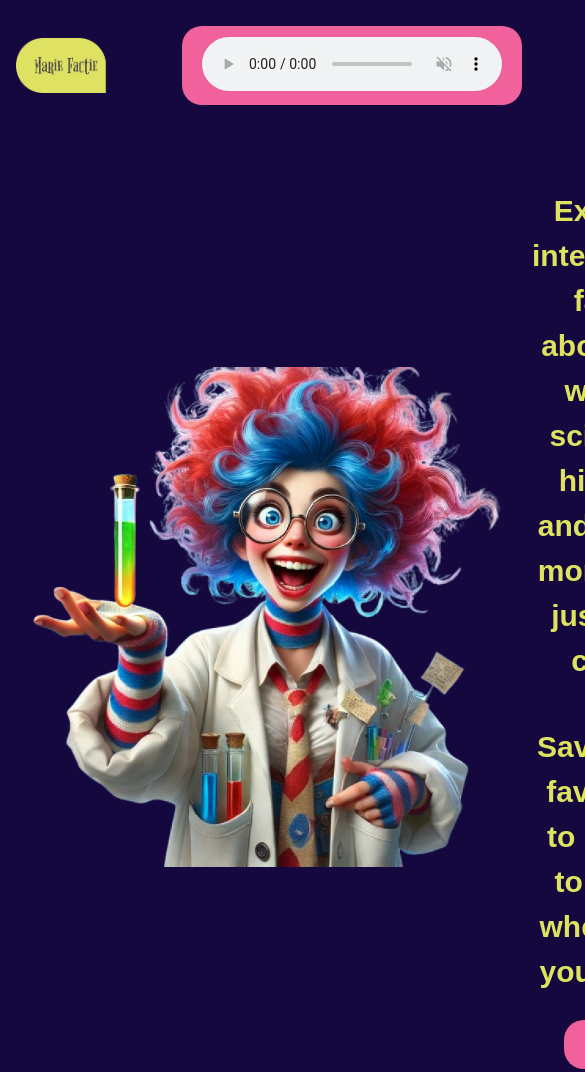
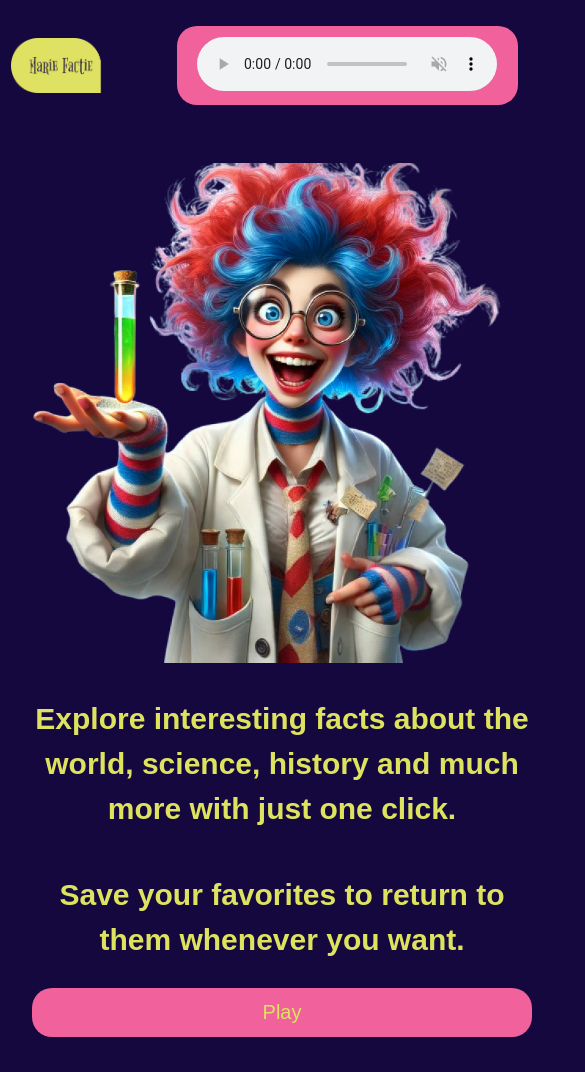
Before and after one commit to edmimi/Marie_Factie, a website built with Vite: page Marie_Factie/index.html in a window 390 px wide. Shown: the top 1072 px of the page, 585 px wide, since content can reach past the window. Built offline with nearby package versions, Linux system fonts and the light colour scheme; a web font is replaced by a local one.

Commit message:
Css responsive in process

```diff
--- a/Marie_Factie/src/style.css
+++ b/Marie_Factie/src/style.css
@@ -24,6 +24,21 @@ header img {
   height: auto;
   margin-left: 1rem;
 }
+
+.myAudio {
+  border-radius: 20px;
+  border: 1px solid transparent;
+  padding: 0.6em 1.2em;
+  font-size: 1em;
+  font-weight: 500;
+  font-family: 'ADLaM Display', sans-serif;
+  background-color: #f1619c;
+  color:#dde35f;
+  cursor: pointer;
+  transition: border-color 0.25s, background-color 0.25s;
+  margin: 10px;
+}
+
 
 body {
   margin: 0;
@@ -54,8 +69,8 @@ button {
   cursor: pointer;
   transition: border-color 0.25s, background-color 0.25s;
   margin: 10px;
+}
 
-}
 button:hover {
   border-color: #ff3399;
   background-color: #ff3399;
@@ -230,3 +245,51 @@ p {
 .confirmation-popup.hidden {
   display: none;
 }
+
+@media (max-width: 768px) {
+  header img {
+    width: 100%;
+    margin-left: 0.70em;
+  }
+
+  .fact-box {
+    width: 90%;
+  }
+
+  .favorite-item {
+    width: 90%;
+  }
+
+  .start-section, .new-fact-section, .favorites-section {
+    flex-direction: column;
+    align-items: center;
+  }
+
+  button {
+    width: 100%;
+  }
+  button.myAudio {
+    margin-right: 2em;
+  }
+  header img {
+    width: 40%;
+    max-width: 400px;
+    height: auto;
+    margin-left: 0.70em;
+  }
+
+}
+
+@media (min-width: 769px) {
+  .fact-box {
+    width: 850px;
+  }
+
+  .favorite-item {
+    width: 300px;
+  }
+
+  .start-section, .new-fact-section, .favorites-section {
+    flex-direction: row;
+  }
+}
```
